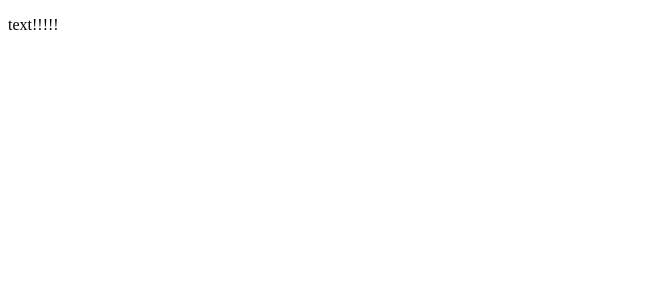
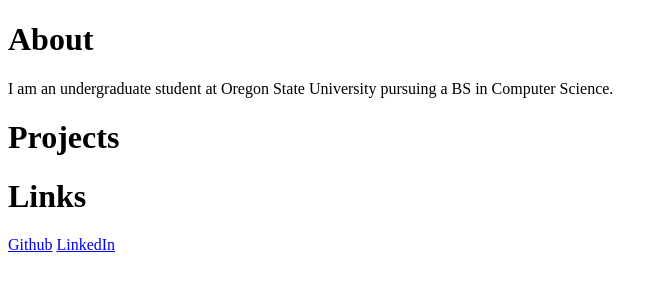
Before and after one commit to amberm1647/amberm1647.github.io, a plain HTML site: page index.html in a window 1280 px wide. Shown: the whole page, without its empty margins (0-668 px from the left). Drawn offline with Linux system fonts and the light colour scheme.

Commit message:
Update index.html

```diff
--- a/index.html
+++ b/index.html
@@ -1,8 +1,23 @@
 <!DOCTYPE html>
 <html>
 
-<title>This is a title</title>
+    <head>
+        <title>Portfolio</title>
+    </head>
 
-<p>text!!!!!</p>
+    <body>
+        <h1>About</h1>
+        <p>I am an undergraduate student at Oregon State University pursuing a BS in Computer Science.</p>
+
+        <h1>Projects</h1>
+
+
+        <h1>Links</h1>
+        <a href="https://github.com/amberm1647">Github</a>
+        <a href="https://www.linkedin.com/in/amber-mao-69416b165/">LinkedIn</a>
+
+
+    </body>
+
 
 </html>
```
